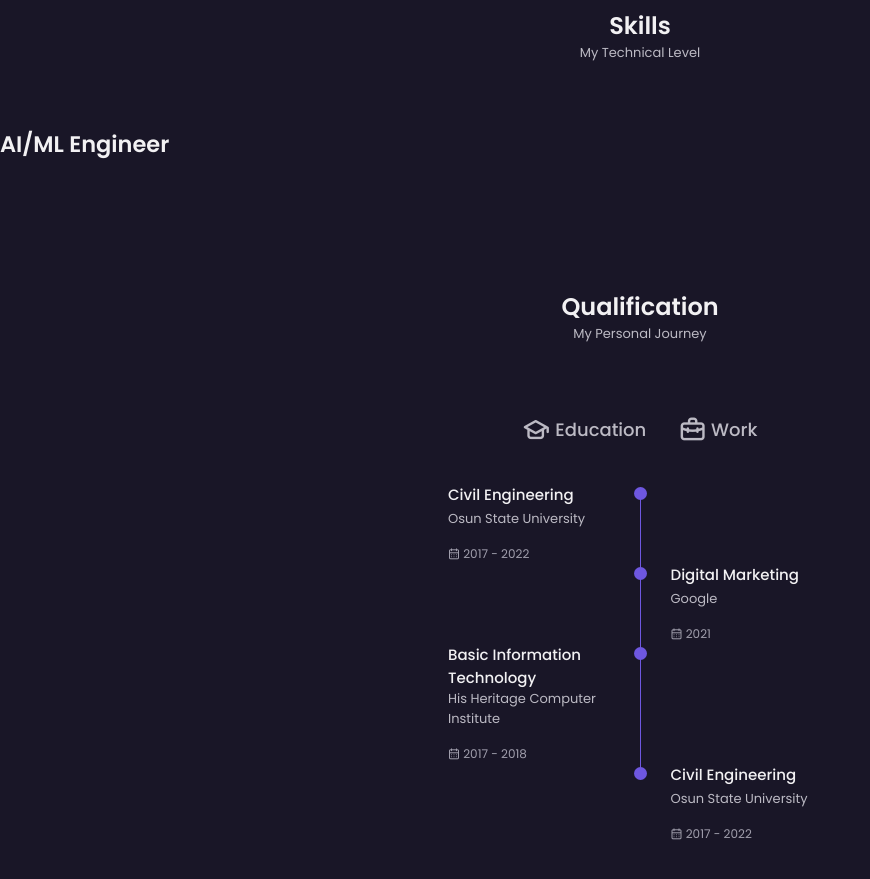
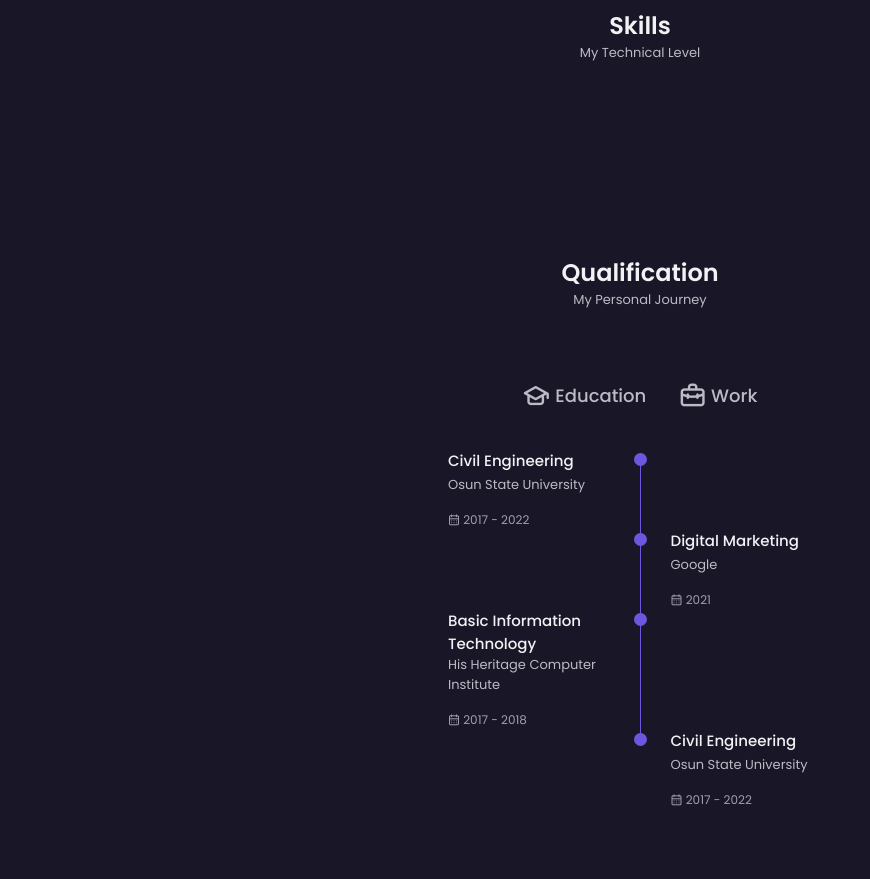
Before and after one commit to Boluwashola/boluwashola.github.io, a plain HTML site: page index.html in a window 1280 px wide. Shown: the part 1420-2299 px from the top of the page, without its empty margins (0-870 px from the left). Drawn offline with nearby package versions, Linux system fonts and the light colour scheme.

Commit message:
New Changes

```diff
--- a/index.html
+++ b/index.html
@@ -152,10 +152,6 @@
         <section class="skills section" id="skills">
             <h2 class="section__title">Skills</h2>
             <span class="section__subtitle">My Technical Level</span>
-
-            <div class="skills_titles">
-                <h1>AI/ML Engineer</h1>
-            </div>
         </section>
 
         <section class="qualification section">
```
